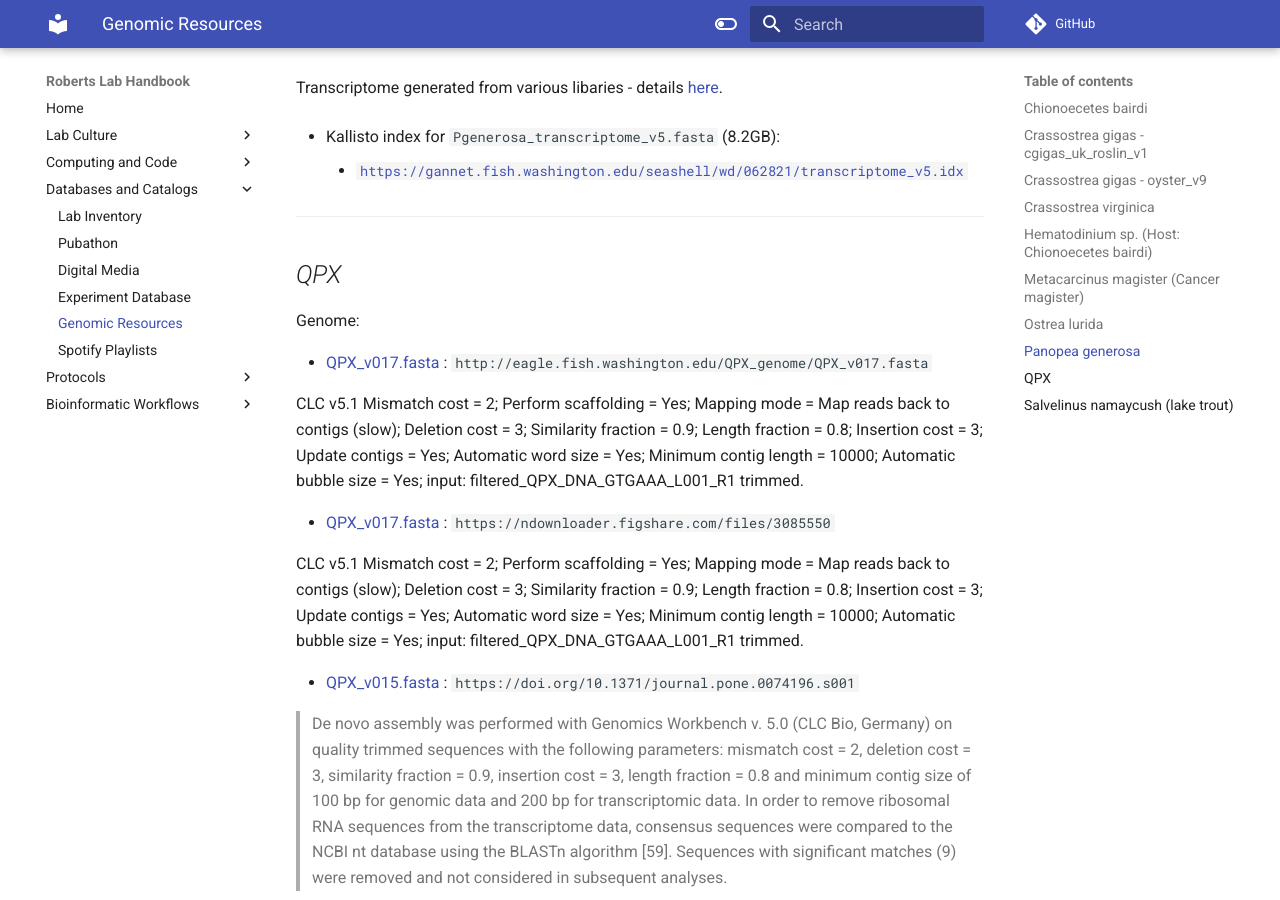
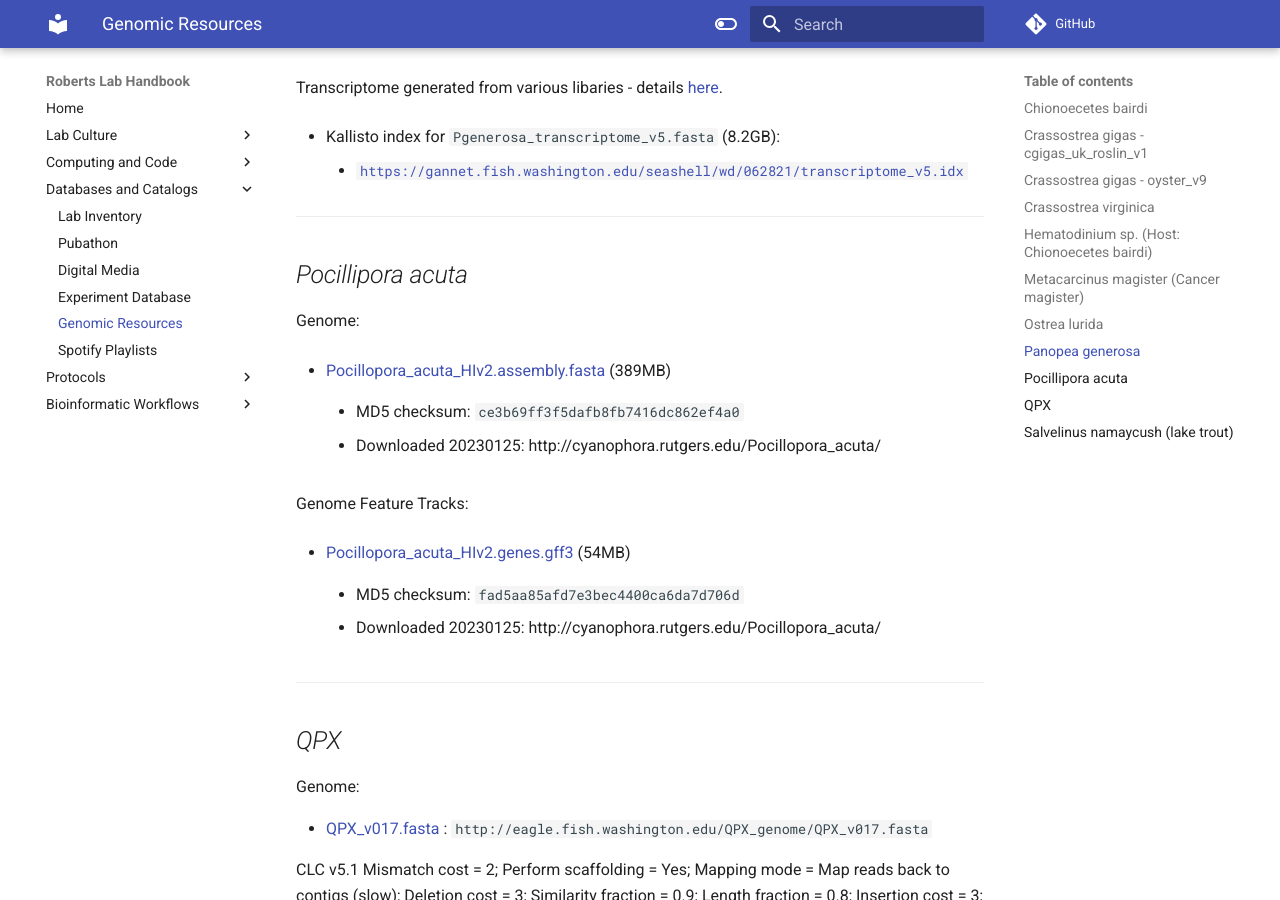
Before and after one commit to RobertsLab/resources, an MkDocs documentation site: the page built from docs/Genomic-Resources.md, in a window 1280 px wide and 900 px high, scrolled down 15995 px. Built offline with MkDocs 1.6.1 and Material for MkDocs 9.7.7, drawn with Linux system fonts in a browser that asks for light colours; comment, search, counter and statistics services are not loaded.

Commit message:
add P.acuta genome FastA/GFF

```diff
--- a/docs/Genomic-Resources.md
+++ b/docs/Genomic-Resources.md
@@ -736,6 +736,26 @@ Transcriptome generated from various libaries - details [here](https://robertsla
 
 ---
 
+## _Pocillipora acuta_
+
+Genome:
+
+  - [Pocillopora_acuta_HIv2.assembly.fasta](https://owl.fish.washington.edu/halfshell/genomic-databank/Pocillopora_acuta_HIv2.assembly.fasta) (389MB)
+
+    - MD5 checksum: `ce3b69ff3f5dafb8fb7416dc862ef4a0`
+
+    - Downloaded 20230125: http://cyanophora.rutgers.edu/Pocillopora_acuta/
+
+Genome Feature Tracks:
+
+  - [Pocillopora_acuta_HIv2.genes.gff3](https://owl.fish.washington.edu/halfshell/genomic-databank/Pocillopora_acuta_HIv2.genes.gff3) (54MB)
+
+    - MD5 checksum: `fad5aa85afd7e3bec4400ca6da7d706d`
+
+    - Downloaded 20230125: http://cyanophora.rutgers.edu/Pocillopora_acuta/
+
+---
+
 ## _QPX_
 
 Genome:
```
